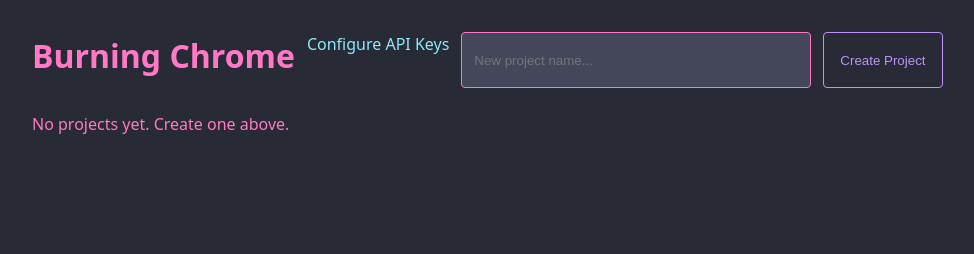
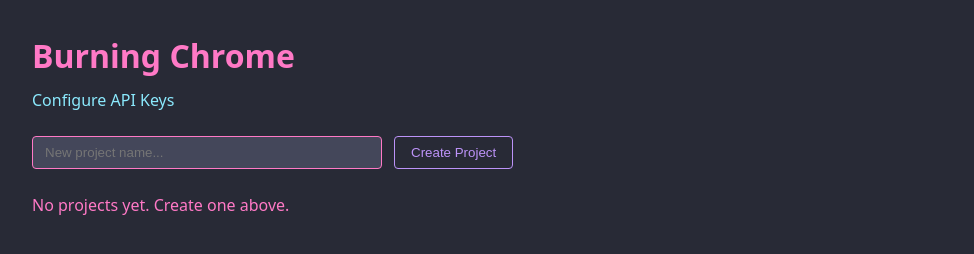
Before and after one commit to thesavant42/burningchrome, a website with bundled scripts: page burning-chrome/landing.html in a window 1280 px wide. Shown: the whole page, without its empty margins (0-974 px from the left). Built offline with nearby package versions, Linux system fonts and the light colour scheme.

Commit message:
Revert "Increment version to 1.0.41, reorganize HTML structure in landing.html for improved layout, and adjust report.html to enhance toolbar functionality and maintain debug log visibility."
This reverts commit 7c5f04e288a58492facc6e54a6a19fa02f011756.

```diff
--- a/burning-chrome/landing.html
+++ b/burning-chrome/landing.html
@@ -8,9 +8,10 @@
 </head>
 <body>
   <div id="content">
+    <h1 id="title">Burning Chrome</h1>
+    <div class="stats"><a href="config.html">Configure API Keys</a></div>
+
     <div class="toolbar">
-      <h1 id="title">Burning Chrome</h1>
-      <a href="config.html">Configure API Keys</a>
       <input type="text" id="projectName" placeholder="New project name..." autocomplete="off">
       <button id="createProject">Create Project</button>
     </div>
```
Also changed, not shown: burning-chrome/report.html (+5 -2 lines), burning-chrome/manifest.json.
